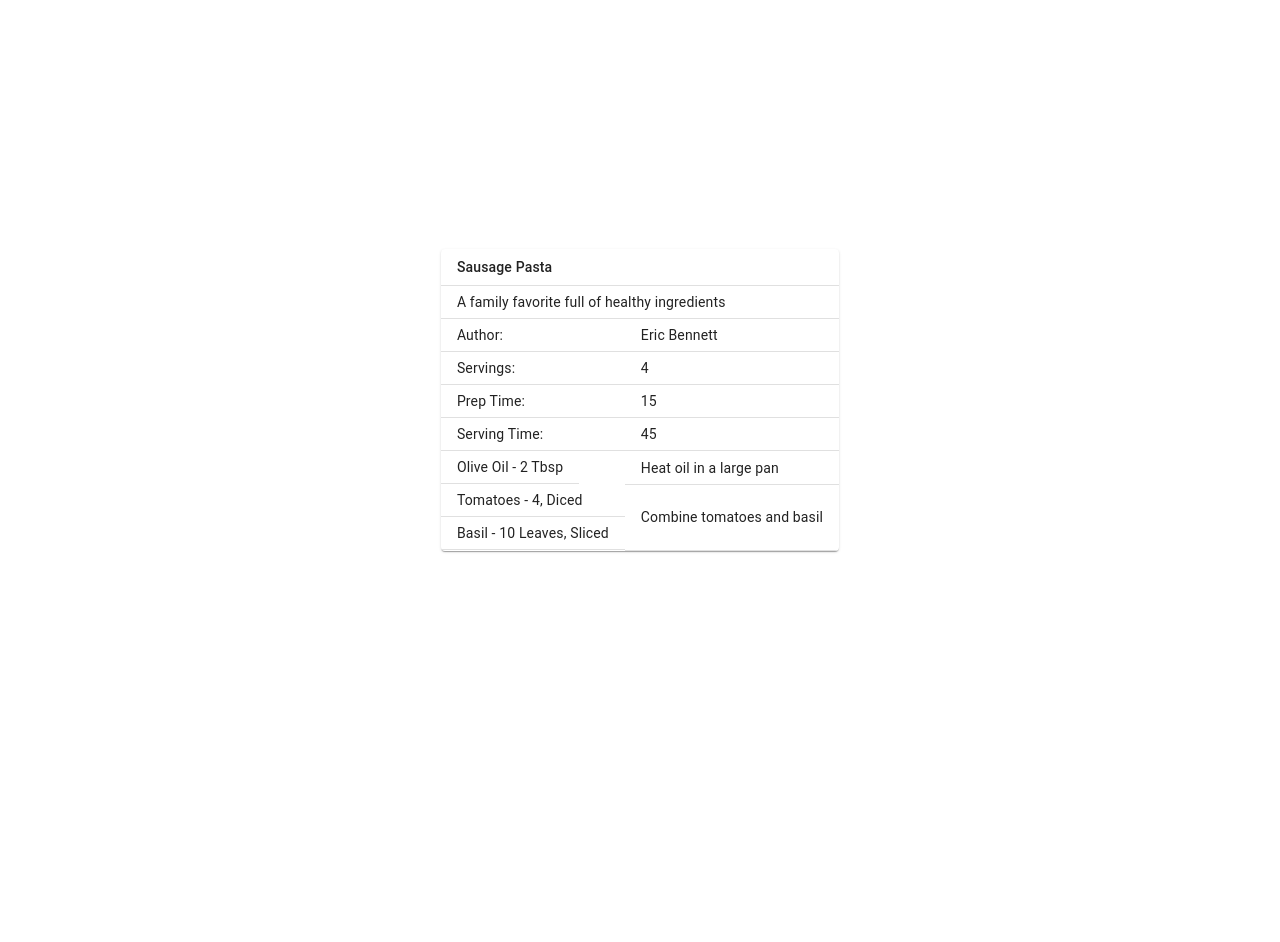
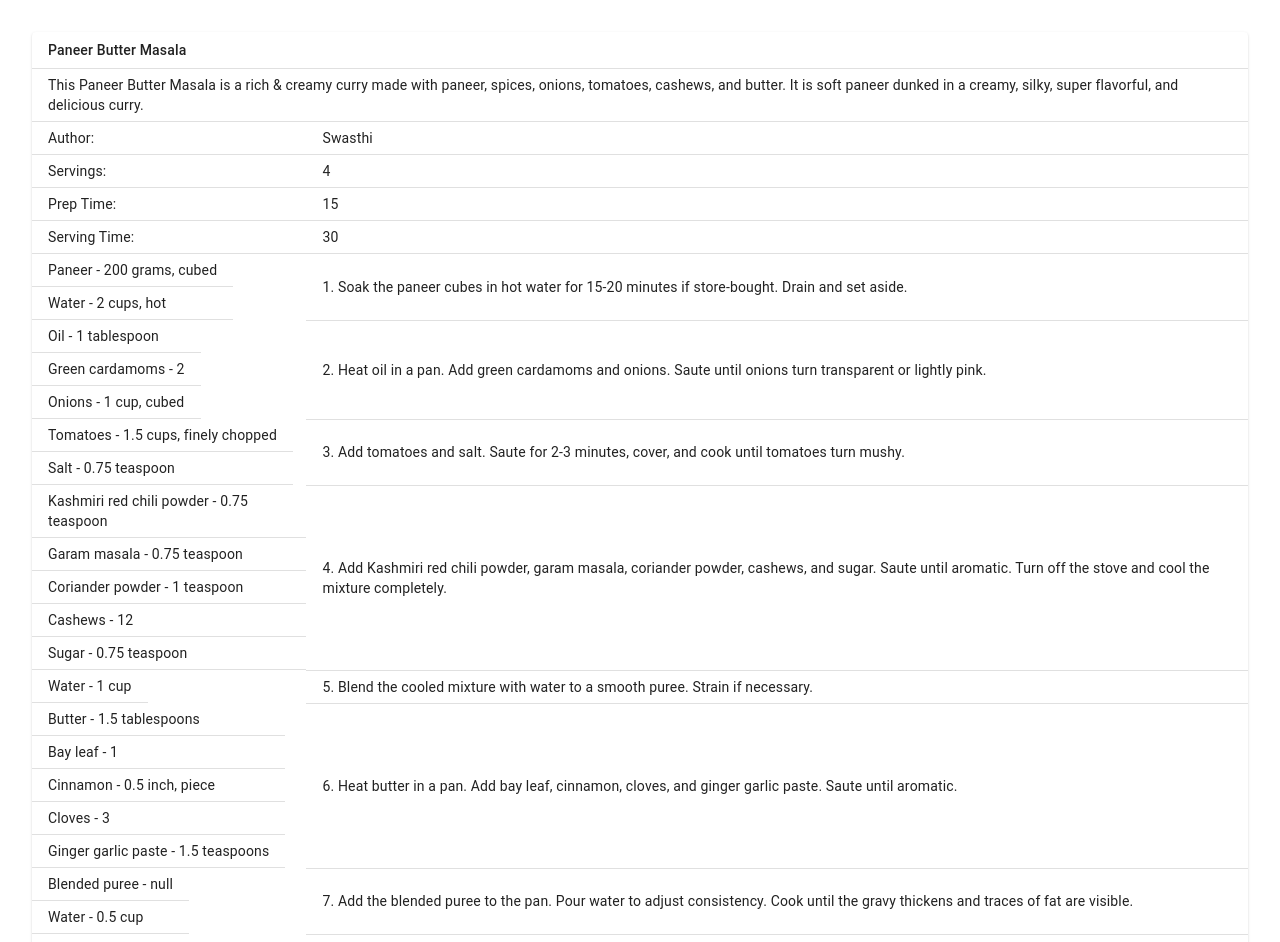
Before and after one commit to ericos-bennett/enPlace, a React (Vite) app in the folder frontend/: page / in a window 1280 px wide. Shown: the top 942 px of the page. Before the commit the page ends 800 px from the top, so only its background shows below. Built offline with nearby package versions, Linux system fonts and the light colour scheme.

Commit message:
add test recipes

```diff
--- a/frontend/src/App.tsx
+++ b/frontend/src/App.tsx
@@ -10,7 +10,7 @@ import Paper from '@mui/material/Paper'
 import { Recipe, Ingredient } from './types'
 
 const App: React.FC = () => {
-  const testRecipePath: string = '/src/testRecipe.json'
+  const testRecipePath: string = '/src/assets/testRecipe3.json'
 
   const [recipe, setRecipe] = useState<Recipe | null>(null);
 
@@ -65,7 +65,7 @@ const App: React.FC = () => {
                         <TableCell>{formatIngredient(ingredient)}</TableCell>
                       </TableRow>
                     ))}
-                    <TableCell>{step.instructions}</TableCell>
+                    <TableCell>{stepIndex + 1}. {step.instructions}</TableCell>
                   </TableRow>
                 )
               })}
--- /dev/null
+++ b/frontend/src/assets/testRecipe3.json
@@ -0,0 +1,182 @@
+{
+  "name": "Paneer Butter Masala",
+  "description": "This Paneer Butter Masala is a rich & creamy curry made with paneer, spices, onions, tomatoes, cashews, and butter. It is soft paneer dunked in a creamy, silky, super flavorful, and delicious curry.",
+  "author": "Swasthi",
+  "servings": 4,
+  "prepTime": 15,
+  "cookingTime": 30,
+  "steps": [
+    {
+      "ingredients": [
+        {
+          "ingredient": "Paneer",
+          "preparation": "cubed",
+          "amount": 200,
+          "units": "grams"
+        },
+        {
+          "ingredient": "Water",
+          "preparation": "hot",
+          "amount": 2,
+          "units": "cups"
+        }
+      ],
+      "instructions": "Soak the paneer cubes in hot water for 15-20 minutes if store-bought. Drain and set aside."
+    },
+    {
+      "ingredients": [
+        {
+          "ingredient": "Oil",
+          "preparation": null,
+          "amount": 1,
+          "units": "tablespoon"
+        },
+        {
+          "ingredient": "Green cardamoms",
+          "preparation": null,
+          "amount": 2,
+          "units": null
+        },
+        {
+          "ingredient": "Onions",
+          "preparation": "cubed",
+          "amount": 1,
+          "units": "cup"
+        }
+      ],
+      "instructions": "Heat oil in a pan. Add green cardamoms and onions. Saute until onions turn transparent or lightly pink."
+    },
+    {
+      "ingredients": [
+        {
+          "ingredient": "Tomatoes",
+          "preparation": "finely chopped",
+          "amount": 1.5,
+          "units": "cups"
+        },
+        {
+          "ingredient": "Salt",
+          "preparation": null,
+          "amount": 0.75,
+          "units": "teaspoon"
+        }
+      ],
+      "instructions": "Add tomatoes and salt. Saute for 2-3 minutes, cover, and cook until tomatoes turn mushy."
+    },
+    {
+      "ingredients": [
+        {
+          "ingredient": "Kashmiri red chili powder",
+          "preparation": null,
+          "amount": 0.75,
+          "units": "teaspoon"
+        },
+        {
+          "ingredient": "Garam masala",
+          "preparation": null,
+          "amount": 0.75,
+          "units": "teaspoon"
+        },
+        {
+          "ingredient": "Coriander powder",
+          "preparation": null,
+          "amount": 1,
+          "units": "teaspoon"
+        },
+        {
+          "ingredient": "Cashews",
+          "preparation": null,
+          "amount": 12,
+          "units": null
+        },
+        {
+          "ingredient": "Sugar",
+          "preparation": null,
+          "amount": 0.75,
+          "units": "teaspoon"
+        }
+      ],
+      "instructions": "Add Kashmiri red chili powder, garam masala, coriander powder, cashews, and sugar. Saute until aromatic. Turn off the stove and cool the mixture completely."
+    },
+    {
+      "ingredients": [
+        {
+          "ingredient": "Water",
+          "preparation": null,
+          "amount": 1,
+          "units": "cup"
+        }
+      ],
+      "instructions": "Blend the cooled mixture with water to a smooth puree. Strain if necessary."
+    },
+    {
+      "ingredients": [
+        {
+          "ingredient": "Butter",
+          "preparation": null,
+          "amount": 1.5,
+          "units": "tablespoons"
+        },
+        {
+          "ingredient": "Bay leaf",
+          "preparation": null,
+          "amount": 1,
+          "units": null
+        },
+        {
+          "ingredient": "Cinnamon",
+          "preparation": "piece",
+          "amount": 0.5,
+          "units": "inch"
+        },
+        {
+          "ingredient": "Cloves",
+          "preparation": null,
+          "amount": 3,
+          "units": null
+        },
+        {
+          "ingredient": "Ginger garlic paste",
+          "preparation": null,
+          "amount": 1.5,
+          "units": "teaspoons"
+        }
+      ],
+      "instructions": "Heat butter in a pan. Add bay leaf, cinnamon, cloves, and ginger garlic paste. Saute until aromatic."
+    },
+    {
+      "ingredients": [
+        {
+          "ingredient": "Blended puree",
+          "preparation": null,
+          "amount": null,
+          "units": null
+        },
+        {
+          "ingredient": "Water",
+          "preparation": null,
+          "amount": 0.5,
+          "units": "cup"
+        }
+      ],
+      "instructions": "Add the blended puree to the pan. Pour water to adjust consistency. Cook until the gravy thickens and traces of fat are visible."
+    },
+    {
+      "ingredients": [
+        {
+          "ingredient": "Kasuri methi",
+          "preparation": "crushed",
+          "amount": 1,
+          "units": "teaspoon"
+        },
+        {
+          "ingredient": "Cream",
+          "preparation": null,
+          "amount": 3,
+          "units": "tablespoons"
+        }
+      ],
+      "instructions": "Add paneer, kasuri methi, and cream to the gravy. Stir well and cook on low flame for 1-3 minutes. Garnish with extra cream and coriander leaves."
+    }
+  ]
+}
```
Also changed, not shown: frontend/src/assets/testRecipe2.json (added, +143 -0 lines), frontend/src/assets/testRecipe.json (renamed from frontend/src/testRecipe.json).
